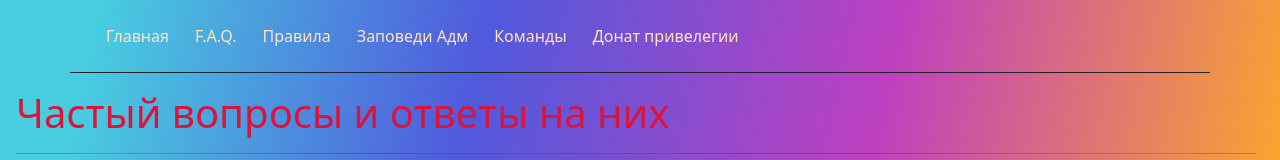
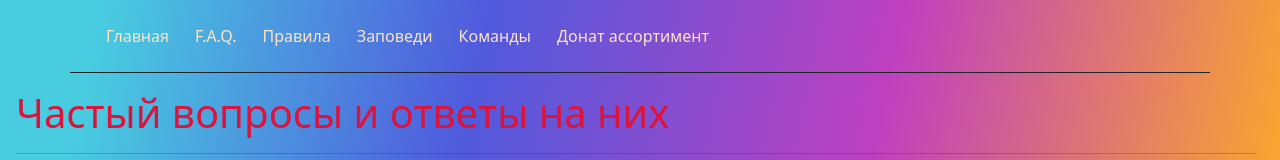
Before and after one commit to HypeVaHo/hotlinerp, a plain HTML site: page faq.html in a window 1280 px wide. Shown: the top 160 px of the page. Drawn offline with nearby package versions, Linux system fonts and the light colour scheme.

Commit message:
Update faq.html

```diff
--- a/faq.html
+++ b/faq.html
@@ -22,9 +22,9 @@
           <li><a href="index.html" class="nav-link px-2 ">Главная</a></li>
           <li><a href="faq.html" class="nav-link px-2 ">F.A.Q.</a></li>
           <li><a href="rules.html" class="nav-link px-2 ">Правила</a></li>
-          <li><a href="zap.html" class="nav-link px-2 ">Заповеди Адм</a></li>
+          <li><a href="zap.html" class="nav-link px-2 ">Заповеди</a></li>
           <li><a href="comands.html" class="nav-link px-2 ">Команды</a></li>
-          <li><a href="donate.html" class="nav-link px-2 ">Донат привелегии</a></li>
+          <li><a href="donate.html" class="nav-link px-2 ">Донат ассортимент</a></li>
         </ul>
 </header>
 <div class="ms-3 me-4 mb-2" id="pgup">
```
